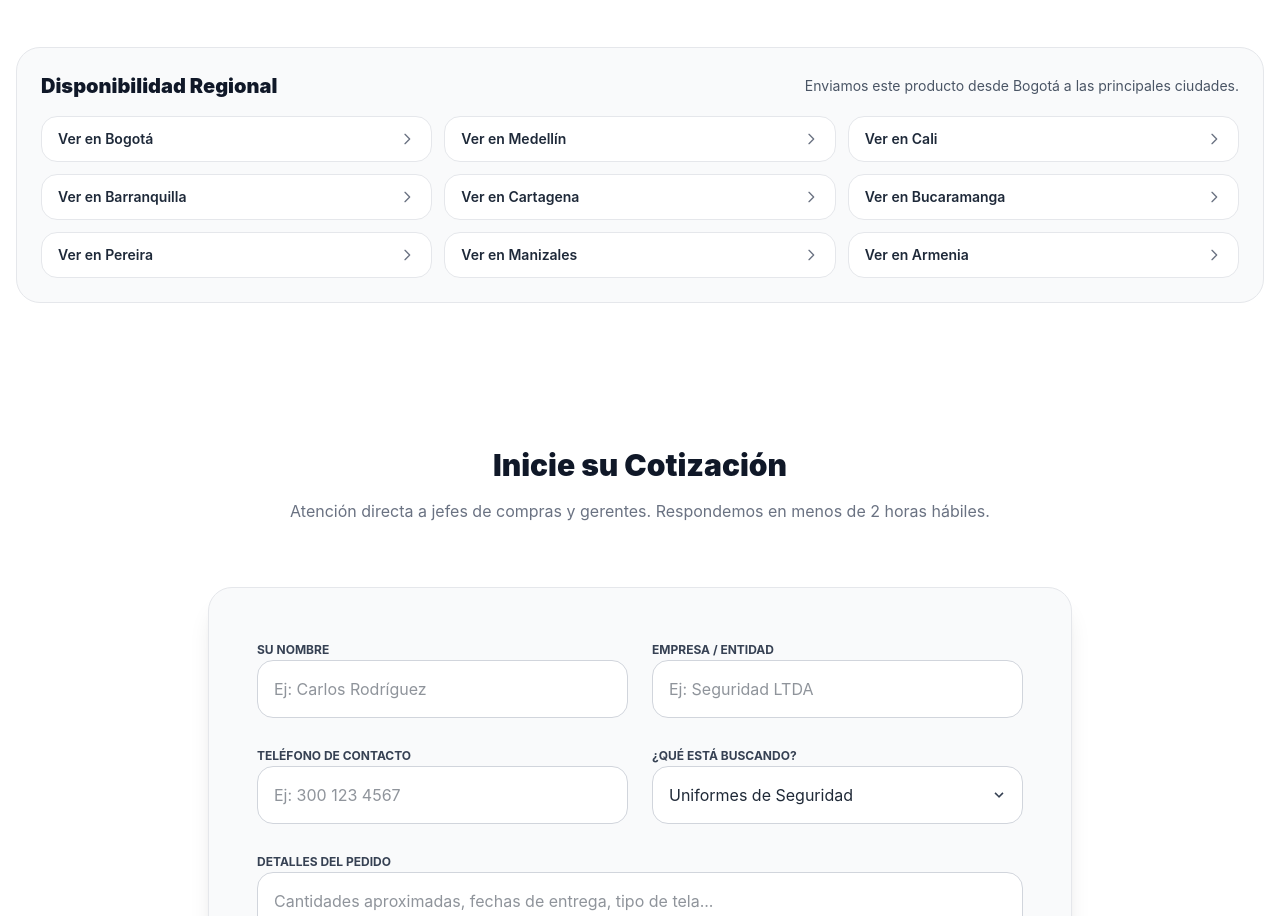
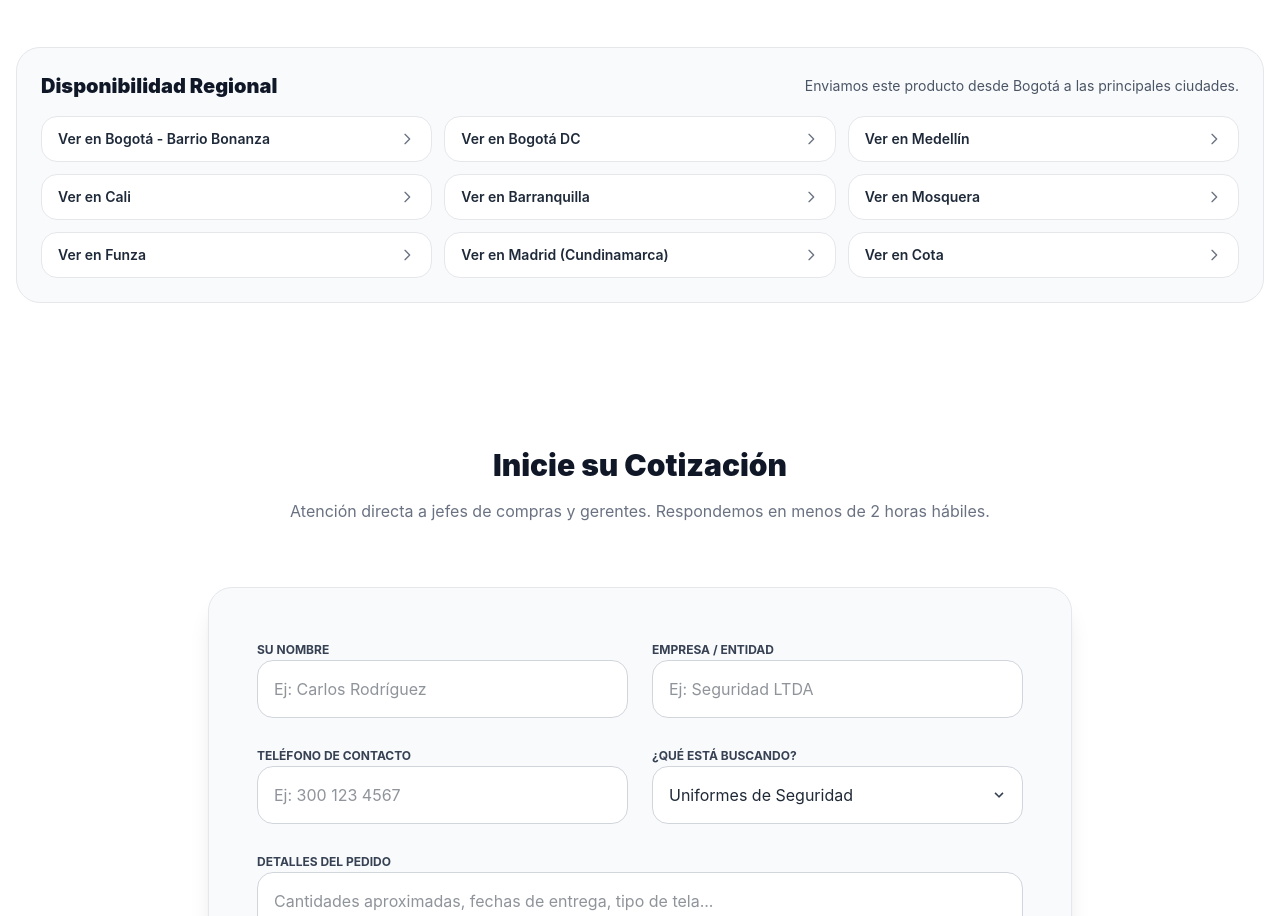
Before and after one commit to BayronDavid/fabricatextiles, a Next.js app: page /productos/bolsas-cambre in a window 1280 px wide. Shown: the part 826-1742 px from the top of the page. Built offline with nearby package versions, Linux system fonts and the light colour scheme.

Commit message:
Update cities.js

```diff
--- a/src/data/cities.js
+++ b/src/data/cities.js
@@ -1,7 +1,17 @@
 export const cities = [
+  // --- SEDE PRINCIPAL (Hiper-Local) ---
+  {
+    slug: "dotaciones-bonanza-bogota",
+    name: "Bogotá - Barrio Bonanza",
+    title: "Fábrica de Dotaciones en Bonanza - Punto de Fábrica",
+    description: "Visite nuestra planta de producción en el Barrio Bonanza (Engativá). Venta directa sin intermediarios, showroom de muestras y atención personalizada.",
+    keywords: ["Fábrica dotaciones Bonanza", "Uniformes Barrio Bonanza", "Punto de fábrica dotaciones", "Dotaciones Engativá"]
+  },
+
+  // --- CAPITALES PRINCIPALES ---
   {
     slug: "dotaciones-bogota",
-    name: "Bogotá",
+    name: "Bogotá DC",
     title: "Fábrica de Dotaciones en Bogotá - Planta Principal",
     description: "Visite nuestra fábrica en Bogotá o solicite visita comercial. Atención inmediata para licitaciones y grandes volúmenes.",
     keywords: ["Dotación industrial Bogotá", "Uniformes vigilantes Bogotá", "Confección urgente Bogotá"]
@@ -27,6 +37,66 @@ export const cities = [
     description: "Uniformes frescos y resistentes para el clima de la costa. Envíos rápidos a Barranquilla y Atlántico.",
     keywords: ["Uniformes Barranquilla", "Dotación Costa", "Ropa trabajo Barranquilla"]
   },
+
+  // --- SABANA DE BOGOTÁ (Cinturón Industrial) ---
+  {
+    slug: "dotaciones-mosquera",
+    name: "Mosquera",
+    title: "Dotaciones Industriales en Mosquera",
+    description: "Abastecimiento directo a parques industriales de Mosquera. Respuesta ágil y personalización.",
+    keywords: ["Dotaciones Mosquera", "Uniformes Cundinamarca", "Ropa industrial Mosquera"]
+  },
+  {
+    slug: "dotaciones-funza",
+    name: "Funza",
+    title: "Dotaciones para Logística en Funza",
+    description: "Chalecos reflectivos, gorras y overoles para operaciones logísticas en Funza y Siberia.",
+    keywords: ["Dotaciones Funza", "Uniformes Funza", "Chalecos reflectivos Funza"]
+  },
+  {
+    slug: "dotaciones-madrid",
+    name: "Madrid (Cundinamarca)",
+    title: "Dotaciones Industriales en Madrid - Sabana Occidente",
+    description: "Uniformes para floricultura y manufactura en Madrid. Entrega inmediata por cercanía a planta.",
+    keywords: ["Dotaciones Madrid Cundinamarca", "Uniformes floricultores", "Ropa trabajo Madrid"]
+  },
+  {
+    slug: "dotaciones-cota",
+    name: "Cota",
+    title: "Dotaciones Logísticas en Cota y Siberia",
+    description: "Uniformes para el corredor logístico de la Calle 80 y Cota. Chalecos y botas de seguridad con despacho express.",
+    keywords: ["Dotaciones Cota", "Uniformes Siberia", "Chalecos logísticos Cota"]
+  },
+  {
+    slug: "dotaciones-soacha",
+    name: "Soacha",
+    title: "Dotaciones Express en Soacha",
+    description: "Envíos de proximidad desde Bogotá para Soacha y Sabana Sur. Chalecos, overoles y gorras en producción continua.",
+    keywords: ["Dotaciones Soacha", "Uniformes Sabana", "Chalecos Soacha"]
+  },
+  {
+    slug: "dotaciones-tocancipa",
+    name: "Tocancipá",
+    title: "Dotaciones para Zona Franca Tocancipá",
+    description: "Suministro industrial para empresas en Tocancipá y Gachancipá. Overoles y equipos de altura.",
+    keywords: ["Dotaciones Tocancipá", "Uniformes Zona Franca", "Ropa industrial Tocancipá"]
+  },
+  {
+    slug: "dotaciones-zipaquira",
+    name: "Zipaquirá",
+    title: "Dotaciones en Zipaquirá - Sabana Centro",
+    description: "Ropa de trabajo y seguridad industrial para minería y comercio en Zipaquirá. Envíos diarios.",
+    keywords: ["Dotaciones Zipaquirá", "Uniformes Zipaquirá", "Chalecos Zipaquirá"]
+  },
+  {
+    slug: "dotaciones-cajica",
+    name: "Cajicá",
+    title: "Uniformes y Dotaciones en Cajicá",
+    description: "Atención a colegios, universidades y empresas en Cajicá. Bordados y confección de alta calidad.",
+    keywords: ["Dotaciones Cajicá", "Uniformes escolares Cajicá", "Ropa trabajo Cajicá"]
+  },
+
+  // --- CIUDADES INDUSTRIALES Y REGIONALES ---
   {
     slug: "dotaciones-cartagena",
     name: "Cartagena",
@@ -187,26 +257,5 @@ export const cities = [
     title: "Dotaciones Agroindustriales en Palmira",
     description: "Uniformes livianos y frescos para ingenios y agroindustria en Palmira y el Valle.",
     keywords: ["Dotaciones Palmira", "Uniformes ingenios", "Ropa trabajo Valle"]
-  },
-  {
-    slug: "dotaciones-soacha",
-    name: "Soacha",
-    title: "Dotaciones Express en Soacha",
-    description: "Envíos de proximidad desde Bogotá para Soacha y Sabana. Chalecos, overoles y gorras en producción continua.",
-    keywords: ["Dotaciones Soacha", "Uniformes Sabana", "Chalecos Soacha"]
-  },
-  {
-    slug: "dotaciones-mosquera",
-    name: "Mosquera",
-    title: "Dotaciones Industriales en Mosquera",
-    description: "Abastecimiento directo a parques industriales de Mosquera. Respuesta ágil y personalización.",
-    keywords: ["Dotaciones Mosquera", "Uniformes Cundinamarca", "Ropa industrial Mosquera"]
-  },
-  {
-    slug: "dotaciones-funza",
-    name: "Funza",
-    title: "Dotaciones para Logística en Funza",
-    description: "Chalecos reflectivos, gorras y overoles para operaciones logísticas en Funza y Siberia.",
-    keywords: ["Dotaciones Funza", "Uniformes Funza", "Chalecos reflectivos Funza"]
   }
 ];
```
